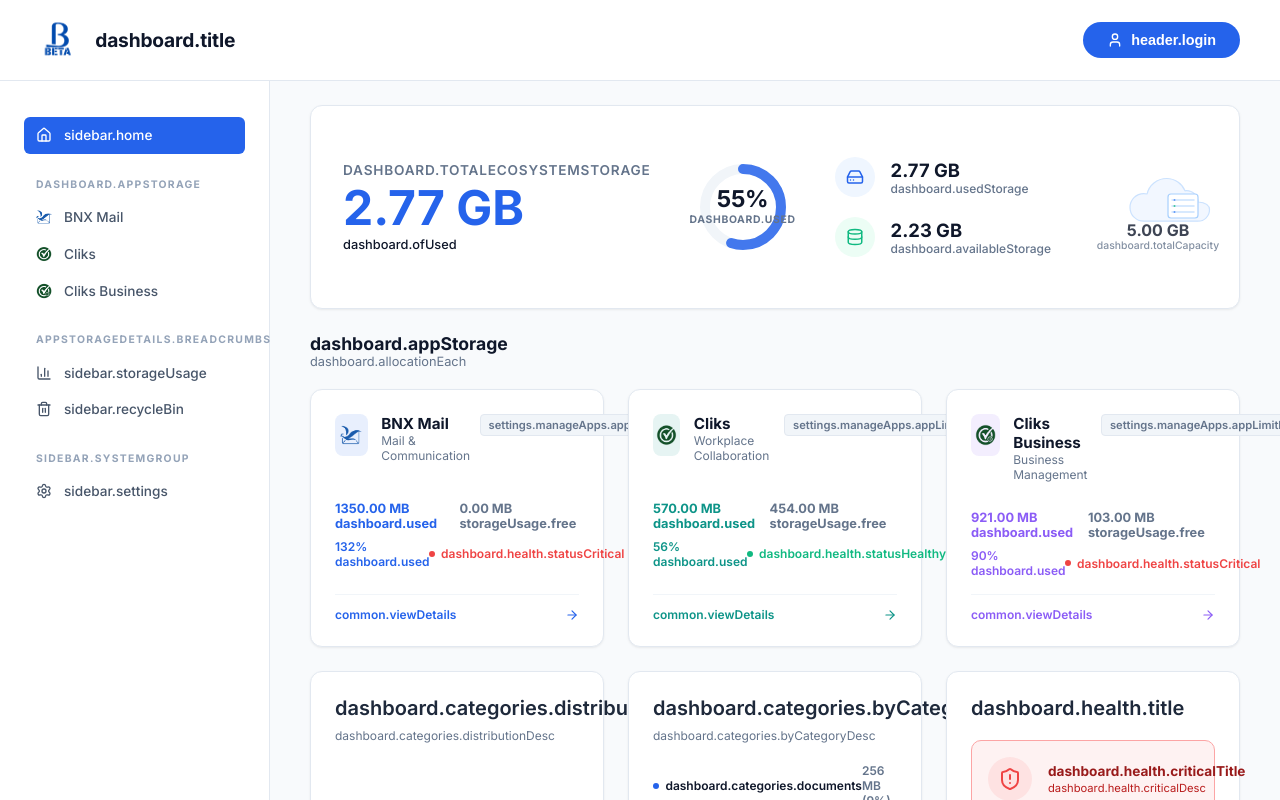
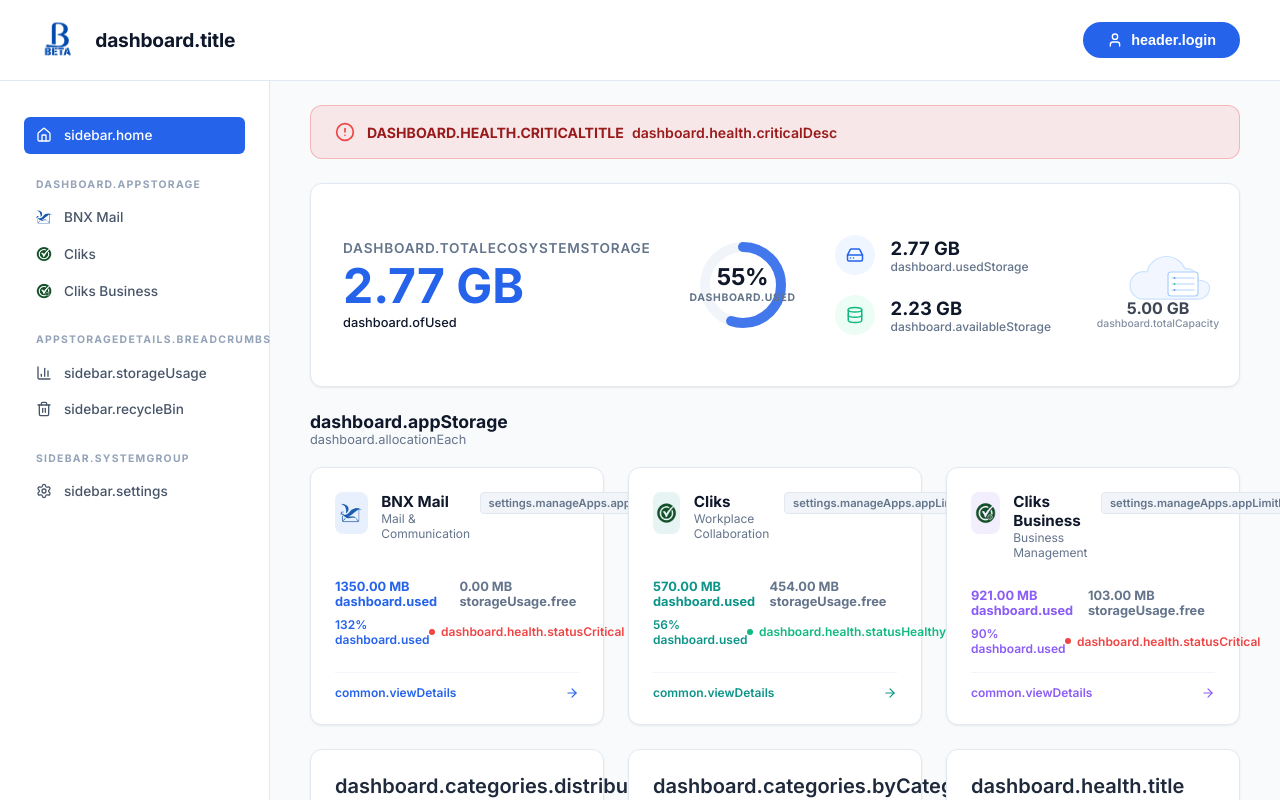
Before and after one commit to betasoftnet-png/BETA-STORAGE-FE, a React (Vite) app: page / in a window 1280 px wide. Built offline with nearby package versions, Linux system fonts and the light colour scheme; sample sign-in values are in the browser's storage; the HTML template or start-up script is replaced by a standard one.

Commit message:
feat: initialize dashboard application with core routing, state management, and primary UI components

```diff
--- a/src/App.jsx
+++ b/src/App.jsx
@@ -3,7 +3,7 @@ import { BrowserRouter as Router, useLocation, useNavigate } from 'react-router-
 import { useTranslation } from 'react-i18next';
 import {
   Cloud, Home, Mail, Layers, Briefcase, BarChart3, Folder,
-  Search, Trash2, Settings, Server, RefreshCw, Check, Menu, LogOut
+  Search, Trash2, Settings, Server, RefreshCw, Check, Menu, LogOut, AlertCircle
 } from 'lucide-react';
 import Header from './components/Header';
 import StorageOverview from './components/StorageOverview';
@@ -286,6 +286,10 @@ function AppContent() {
     return localStorage.getItem('settings_show_recent_activity') !== 'false';
   });
 
+  const [showStorageAlerts, setShowStorageAlerts] = useState(() => {
+    return localStorage.getItem('settings_show_storage_alerts') !== 'false';
+  });
+
   const handleSettingsSave = (settings) => {
     if (settings) {
       if (settings.decimalPrecision) {
@@ -305,6 +309,9 @@ function AppContent() {
       }
       if (settings.showRecentActivity !== undefined) {
         setShowRecentActivity(settings.showRecentActivity);
+      }
+      if (settings.showStorageAlerts !== undefined) {
+        setShowStorageAlerts(settings.showStorageAlerts);
       }
     }
   };
@@ -363,8 +370,14 @@ function AppContent() {
     const used = app.files.reduce((sum, f) => sum + f.size, 0);
     return app.allocatedMB > 0 && (used / app.allocatedMB) >= 0.9;
   });
+  const hasWarning = state.apps.some(app => {
+    const used = app.files.reduce((sum, f) => sum + f.size, 0);
+    return app.allocatedMB > 0 && (used / app.allocatedMB) >= 0.75 && (used / app.allocatedMB) < 0.9;
+  });
   if (hasCritical || (totalUsedStorageMB / state.totalPoolMB) >= 0.85) {
     systemHealth = 'critical';
+  } else if (hasWarning || (totalUsedStorageMB / state.totalPoolMB) >= 0.7) {
+    systemHealth = 'warning';
   }
 
   // Callbacks
@@ -880,6 +893,33 @@ function AppContent() {
             />
           ) : (
             <>
+              {/* Storage Alert Banner */}
+              {showStorageAlerts && systemHealth !== 'healthy' && (
+                <div style={{
+                  padding: '1rem 1.5rem',
+                  borderRadius: '12px',
+                  backgroundColor: systemHealth === 'critical' ? 'rgba(239, 68, 68, 0.1)' : 'rgba(245, 158, 11, 0.1)',
+                  border: `1px solid ${systemHealth === 'critical' ? 'rgba(239, 68, 68, 0.3)' : 'rgba(245, 158, 11, 0.3)'}`,
+                  color: systemHealth === 'critical' ? '#991b1b' : '#92400e',
+                  marginBottom: '1.5rem',
+                  display: 'flex',
+                  alignItems: 'center',
+                  gap: '0.75rem',
+                  fontSize: '0.88rem',
+                  fontWeight: '600'
+                }}>
+                  <AlertCircle size={20} style={{ color: systemHealth === 'critical' ? '#ef4444' : '#f59e0b', flexShrink: 0 }} />
+                  <div style={{ flex: 1 }}>
+                    <span style={{ fontWeight: '800', textTransform: 'uppercase', marginRight: '0.5rem' }}>
+                      {systemHealth === 'critical' ? t('dashboard.health.criticalTitle') : t('dashboard.health.warningTitle')}
+                    </span>
+                    <span>
+                      {systemHealth === 'critical' ? t('dashboard.health.criticalDesc') : t('dashboard.health.warningDesc')}
+                    </span>
+                  </div>
+                </div>
+              )}
+
               {/* Total Ecosystem Storage wide card banner */}
               <StorageOverview
                 totalPoolMB={state.totalPoolMB}
@@ -917,6 +957,7 @@ function AppContent() {
                 apps={state.apps}
                 decimalPrecision={decimalPrecision}
                 showUsagePercent={showUsagePercent}
+                showStorageAlerts={showStorageAlerts}
               />
 
               {/* Recent Activity Table Ledger */}
--- a/src/components/SettingsView.jsx
+++ b/src/components/SettingsView.jsx
@@ -158,13 +158,15 @@ export default function SettingsView({
 
       localStorage.setItem('settings_show_app_status', defaultStates.showAppStatus.toString());
       localStorage.setItem('settings_show_recent_activity', defaultStates.showRecentActivity.toString());
+      localStorage.setItem('settings_show_storage_alerts', defaultStates.showStorageAlerts.toString());
 
       if (onSaveSettings) {
         onSaveSettings({
           decimalPrecision: defaultStates.decimalPrecision,
           showUsagePercent: defaultStates.showUsagePercent,
           showAppStatus: defaultStates.showAppStatus,
-          showRecentActivity: defaultStates.showRecentActivity
+          showRecentActivity: defaultStates.showRecentActivity,
+          showStorageAlerts: defaultStates.showStorageAlerts
         });
       }
 
@@ -216,7 +218,8 @@ export default function SettingsView({
           decimalPrecision,
           showUsagePercent,
           showAppStatus,
-          showRecentActivity
+          showRecentActivity,
+          showStorageAlerts
         });
       }
 
--- a/src/components/StorageInsights.jsx
+++ b/src/components/StorageInsights.jsx
@@ -2,7 +2,7 @@ import React from 'react';
 import { useTranslation } from 'react-i18next';
 import { ShieldCheck, ShieldAlert } from 'lucide-react';
 
-export default function StorageInsights({ totalPoolMB, usedStorageMB, apps, decimalPrecision = 2, showUsagePercent = true }) {
+export default function StorageInsights({ totalPoolMB, usedStorageMB, apps, decimalPrecision = 2, showUsagePercent = true, showStorageAlerts = true }) {
   const { t } = useTranslation();
   const totalUsedGB = (usedStorageMB / 1024).toFixed(decimalPrecision);
   const totalCapacityGB = (totalPoolMB / 1024).toFixed(decimalPrecision);
@@ -219,6 +219,7 @@ export default function StorageInsights({ totalPoolMB, usedStorageMB, apps, deci
           </div>
 
           <div className="health-layout">
+            {showStorageAlerts && (
               <div className="health-status-box" style={{ backgroundColor: healthBg, borderColor: healthBorder }}>
                 <div className="health-status-icon" style={{ backgroundColor: healthIconBg, color: healthIconColor }}>
                   <HealthIcon size={24} />
@@ -228,6 +229,7 @@ export default function StorageInsights({ totalPoolMB, usedStorageMB, apps, deci
                   <p style={{ color: healthDescColor }}>{healthDesc}</p>
                 </div>
               </div>
+            )}
 
             <div className="health-metrics-row">
               <div className="health-metric-col">
```
Lines whose indentation alone changed are shown as unchanged.
